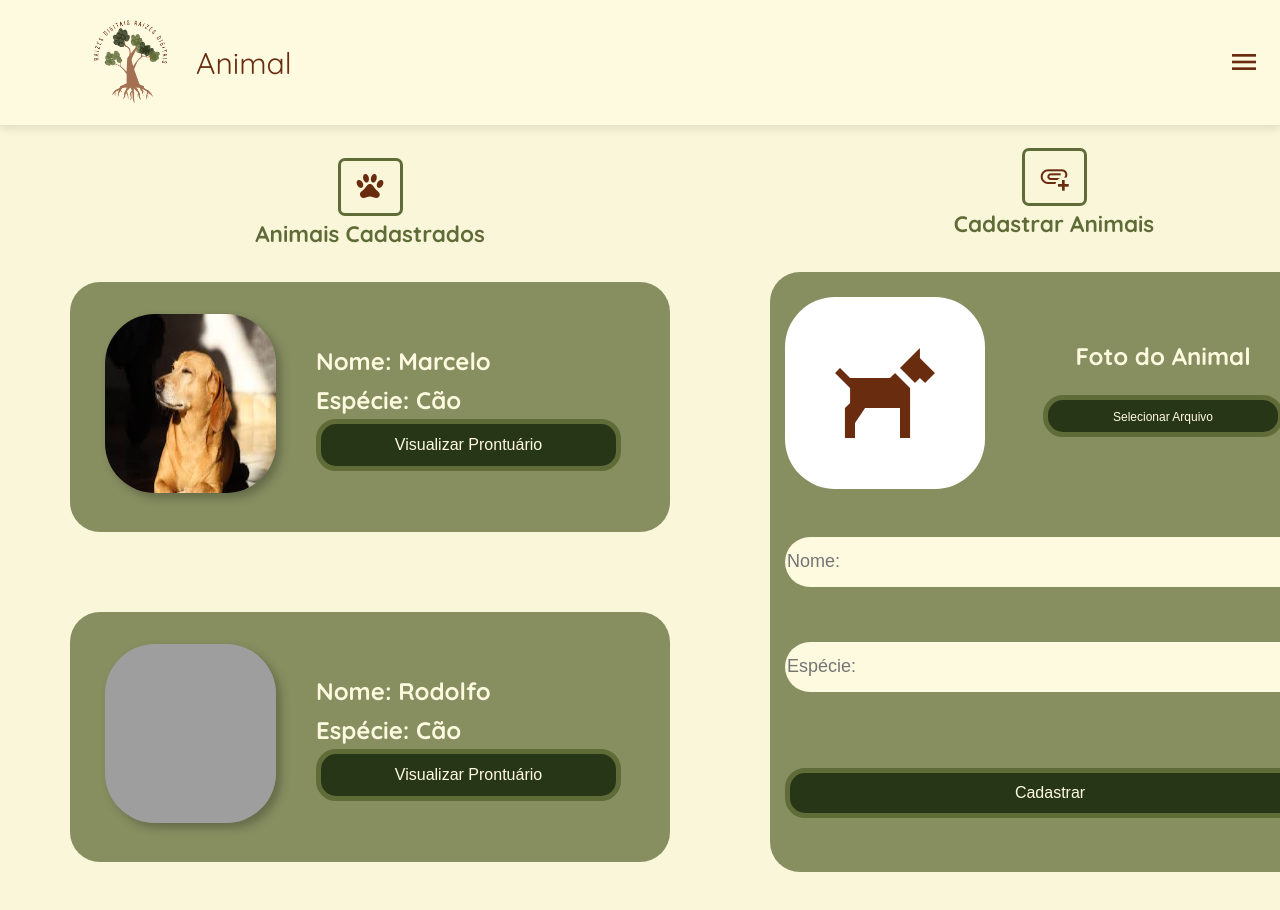
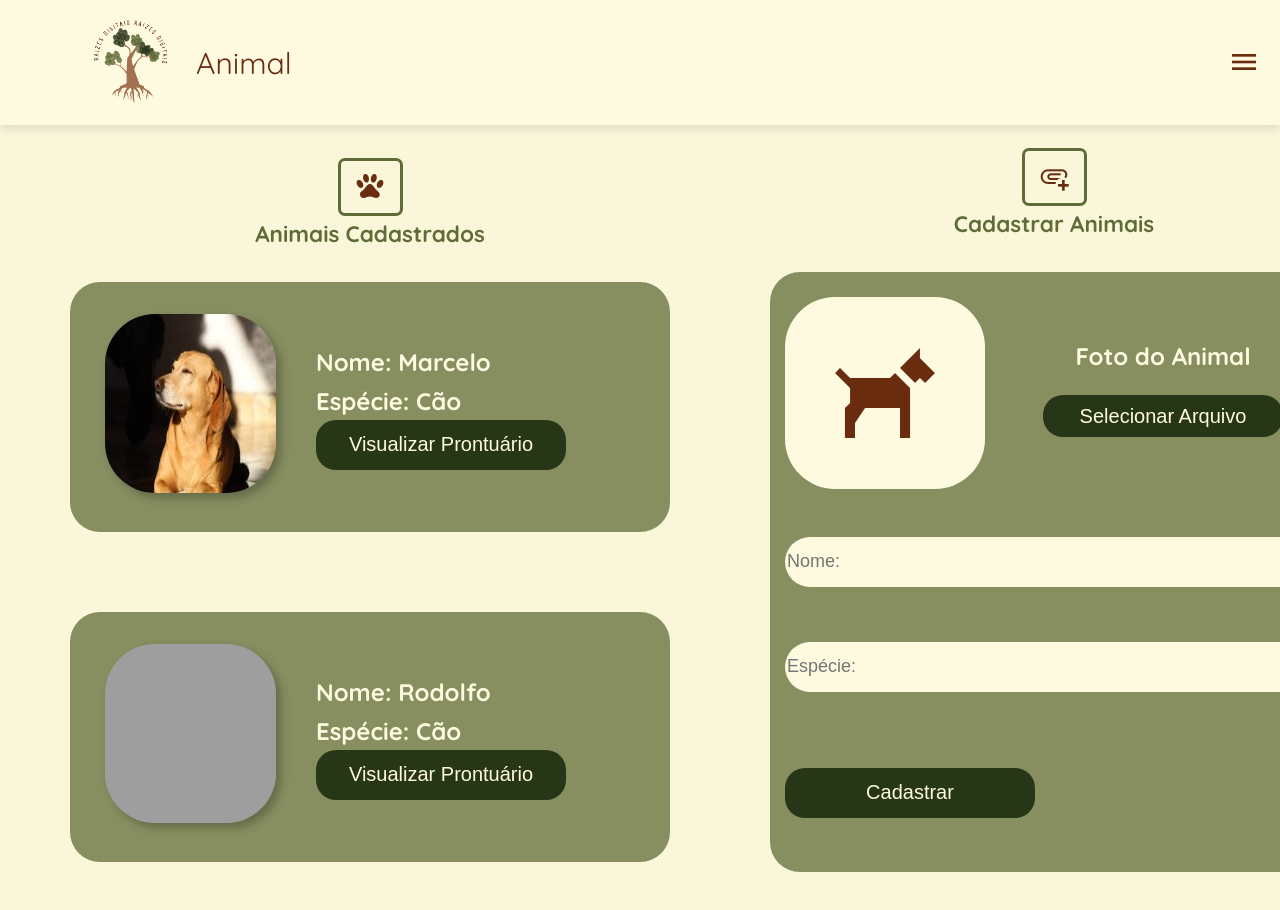
Before and after one commit to laissamendes/pi-frontend, a Vue app: page /Animal in a window 1280 px wide. Shown: the top 910 px of the page. Built offline with nearby package versions, Linux system fonts and the light colour scheme; grey boxes are pictures that could not be loaded; a web font is replaced by a local one.

Commit message:
alteração na estilização de algumas páginas e atualização do router para a página de login

```diff
--- a/dev-dist/sw.js
+++ b/dev-dist/sw.js
@@ -82,7 +82,7 @@ define(['./workbox-b5f7729d'], (function (workbox) { 'use strict';
     "revision": "3ca0b8505b4bec776b69afdba2768812"
   }, {
     "url": "index.html",
-    "revision": "0.dp7qjl4018o"
+    "revision": "0.uuojdm9c92g"
   }], {});
   workbox.cleanupOutdatedCaches();
   workbox.registerRoute(new workbox.NavigationRoute(workbox.createHandlerBoundToURL("index.html"), {
--- a/src/components/templates/LogoTitle.vue
+++ b/src/components/templates/LogoTitle.vue
@@ -1,7 +1,7 @@
 <script setup></script>
 <template>
   <div class="logo">
-    <router-link to="/Inicio">
+    <router-link to="/">
       <img src="@/assets/logo.png" alt="Raízes Digitais Logo" />
     </router-link>
   </div>
--- a/src/components/templates/large/LargeHeader.vue
+++ b/src/components/templates/large/LargeHeader.vue
@@ -29,7 +29,7 @@ onBeforeRouteUpdate(() => {
       <router-link to="/Moradia"> <i class="mdi mdi-home" /> Moradia </router-link>
       <router-link to="/Pessoa"> <i class="mdi mdi-account" /> Pessoa </router-link>
       <router-link to="/Registro"> <i class="mdi mdi-file-document" /> Registro </router-link>
-      <router-link to="/Login">Login</router-link>
+      <router-link to="/Login"><i class="mdi mdi-key" /> Login</router-link>
     </div>
   </header>
   </template>
@@ -44,6 +44,7 @@ onBeforeRouteUpdate(() => {
   box-shadow: 0 4px 8px rgba(0, 0, 0, 0.1);
   position: relative;
   height: 125px;
+  position: sticky;
 }
 
 .logo-title {
--- a/src/components/templates/medium/MediumHeader.vue
+++ b/src/components/templates/medium/MediumHeader.vue
@@ -29,6 +29,7 @@ onBeforeRouteUpdate(() => {
       <router-link to="/Moradia"> <i class="mdi mdi-home" /> Moradia </router-link>
       <router-link to="/Pessoa"> <i class="mdi mdi-account" /> Pessoa </router-link>
       <router-link to="/Registro"> <i class="mdi mdi-file-document" /> Registro </router-link>
+      <router-link to="/Login"><i class="mdi mdi-key" /> Login</router-link>
     </div>
   </header>
   </template>
@@ -43,6 +44,8 @@ onBeforeRouteUpdate(() => {
   box-shadow: 0 4px 8px rgba(0, 0, 0, 0.1);
   position: relative;
   height: 125px;
+  position: sticky;
+
 }
 
 .logo-title {
--- a/src/components/templates/small/SmallHeader.vue
+++ b/src/components/templates/small/SmallHeader.vue
@@ -29,6 +29,7 @@ onBeforeRouteUpdate(() => {
       <router-link to="/Moradia"> <i class="mdi mdi-home" /> Moradia </router-link>
       <router-link to="/Pessoa"> <i class="mdi mdi-account" /> Pessoa </router-link>
       <router-link to="/Registro"> <i class="mdi mdi-file-document" /> Registro </router-link>
+      <router-link to="/Login"><i class="mdi mdi-key" /> Login</router-link>
     </div>
   </header>
   </template>
@@ -43,6 +44,8 @@ onBeforeRouteUpdate(() => {
   box-shadow: 0 4px 8px rgba(0, 0, 0, 0.1);
   position: relative;
   height: 125px;
+  position: sticky;
+
 }
 
 .logo-title {
@@ -68,6 +71,7 @@ onBeforeRouteUpdate(() => {
   border-radius: 10px;
   box-shadow: 15px 5px 10px #919c704f;
   display: none;
+  z-index: 1;
 }
 
 #headerMenu a {
--- a/src/router/index.js
+++ b/src/router/index.js
@@ -56,7 +56,7 @@ const router = createRouter({
           }
         },
         {
-          path: '/',
+          path: '/Login',
           name: 'Login',
           component: LoginView,
           meta: {
--- a/src/views/AnimalView.vue
+++ b/src/views/AnimalView.vue
@@ -44,7 +44,7 @@ const closeProntuario = () => {
             <div class="cadastrar">
                 <div class="container-foto">
                     <span id="icon2" class="mdi mdi-dog-side"></span>
-                    <div class="botao-foto">
+                    <div class="btn-foto">
                         <p>Foto do Animal</p>
                         <button class="btn-imagem">Selecionar Arquivo</button>
                     </div>
@@ -98,41 +98,41 @@ const closeProntuario = () => {
     margin: 20px;
 }
 .btn-prontuario{
-    background-color:   rgba(40, 54, 24, 1);
+    background-color: #283618;
+    color: #fefae0;
     border-radius: 20px;
     padding: 10px 20px;
-    font-size: 16px;
-    border: 5px solid rgba(96, 108, 56, 1);
+    font-size: 20px;
     cursor: pointer;
-    width: 305px;
-    height: 52px;
-    color: #FEFAE0;
+    width: 250px;
+    height: 50px;
+    border-style: none;
 }
 .btn-imagem{
-    background-color:   rgba(40, 54, 24, 1);
+    background-color: #283618;
+    color: #fefae0;
     border-radius: 20px;
-    padding: 10px 20px;
     font-size: 12px;
-    border: 5px solid rgba(96, 108, 56, 1);
     cursor: pointer;
     width: 240px;
     height: 42px;
-    color: #FEFAE0;
     margin: 20px;
+    border-style: none;
+    font-size: 20px;
 }
 .btn-cadastrar{
-    background-color:   rgba(40, 54, 24, 1);
+    background-color: #283618;
+    color: #fefae0;
     border-radius: 20px;
-    padding: 10px 20px;
-    font-size: 16px;
-    border: 5px solid rgba(96, 108, 56, 1);
+    font-size: 20px;
     cursor: pointer;
-    width: 530px;
+    width: 250px;
     height: 50px;
-    color: #FEFAE0;
+    border-style: none;
+
 }
 button:hover {
-    background-color: rgba(26, 29, 15, 0.589);
+    background-color: #374b21;
 }
 .registros{
     width: 600px;
@@ -184,7 +184,7 @@ h2{
 }
 #icon2{
     color: rgba(106, 44, 15, 1);
-    background-color: #FFFFFF;
+    background-color: #FEFAE0;
     border-radius: 50px;
     font-size: 120px;
     width: 200px;
@@ -211,10 +211,12 @@ input{
     display: grid;
     grid-template-columns: 2fr 3fr;
 }
-.botao-foto{
+.btn-foto{
     align-items: center;
     text-align: center;
     margin-top: 40px;
+    border-style: none;
+
 }
 .prontuario-overlay {
     position: fixed;
@@ -246,6 +248,7 @@ h1{
     border-color: rgb(96, 108, 56);
     color: #FEFAE0;
     font-size: large;
+    border-style: none;
 }
 .date-input {
   justify-content: center;
--- a/src/views/LoginView.vue
+++ b/src/views/LoginView.vue
@@ -8,4 +8,9 @@ import "@passageidentity/passage-elements/passage-auth";
   </div>
 </template>
 
-<style></style>
+<style>
+.authContainer {
+  margin-top: 50px;
+  /* background-color: red; */
+}
+</style>
--- a/src/views/MoradiaView.vue
+++ b/src/views/MoradiaView.vue
@@ -38,11 +38,11 @@ function registrarCasa() {
         </div>
         <div>
           <label>Quantas pessoas moram na sua casa:</label>
-          <input v-model.number="novaCasa.moradores" type="number" required />
+          <input v-model.number="novaCasa.moradores" type="number" required :min="0" />
         </div>
         <div>
           <label>Quantos comodos tem na sua casa:</label>
-          <input v-model.number="novaCasa.comodos" type="number" required />
+          <input v-model.number="novaCasa.comodos" type="number" required :min="1"/>
         </div>
         <button type="submit">Registrar</button>
       </form>
```
